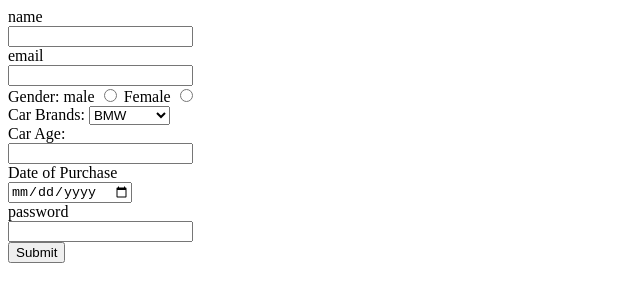
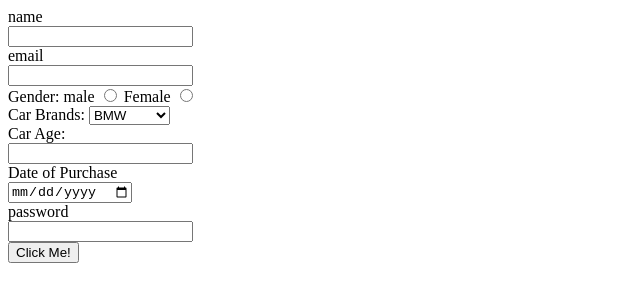
Before and after one commit to acciojob/car-insurance-form-nitishjaiswal2002, a website: page main.html in a window 1280 px wide. Shown: the full height of the page, 0-640 px from the left. Drawn offline with Linux system fonts and the light colour scheme.

Commit message:
created a submission

```diff
--- a/main.html
+++ b/main.html
@@ -33,7 +33,8 @@
 		<input id="dop" type="date"required><br>
 	<label for="password">password</label><br>
 		<input id="password" type="password"required><br>
-	<input type="submit" id="submit">
+	<button type="button">Click Me!</button>
+
 
 </form>
 </body>
```
